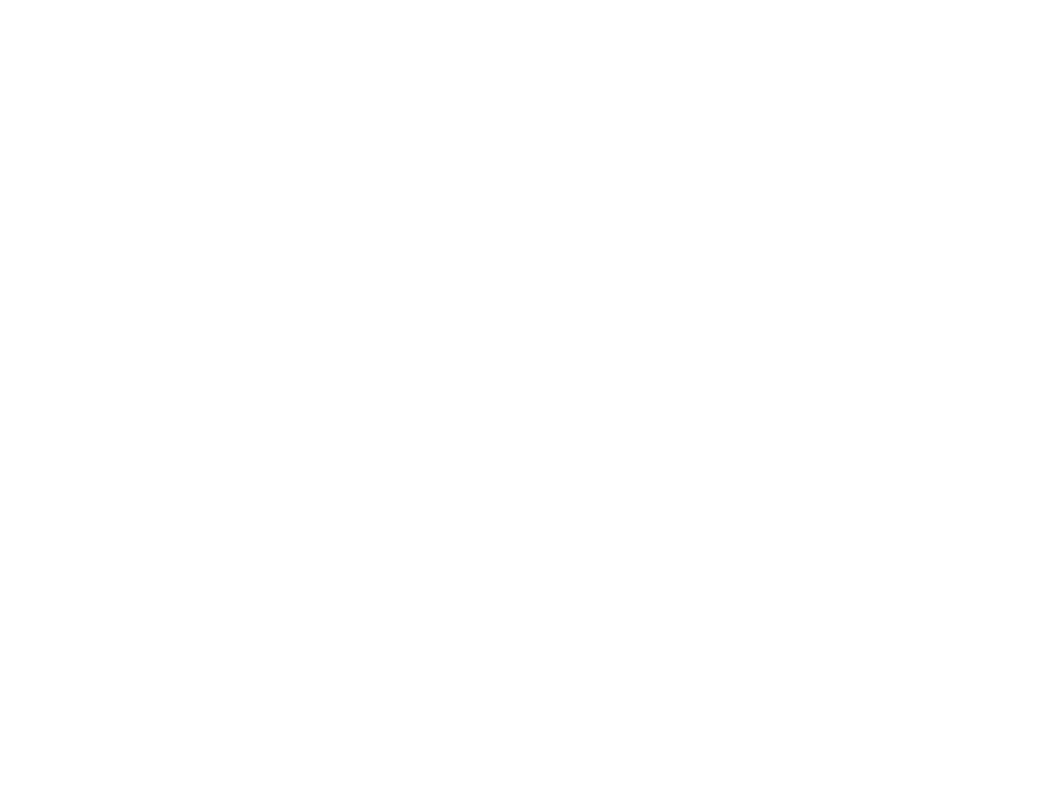
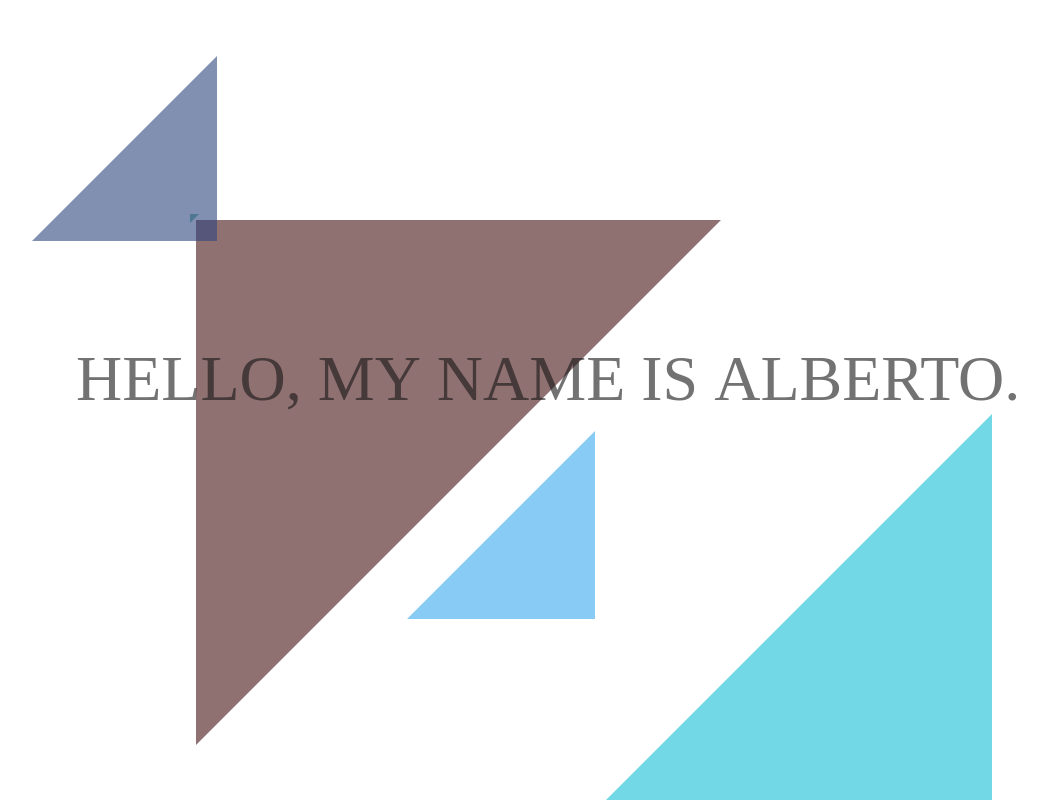
Before and after one commit to albertocc/albertocc.github.io, a plain HTML site: page index.html in a window 1280 px wide. Shown: the whole page, without its empty margins (24-1071 px from the left). Drawn offline with Linux system fonts and the light colour scheme.

Commit message:
Update index.html

```diff
--- a/index.html
+++ b/index.html
@@ -1 +1,56 @@
-<canvas id="canvas"></canvas>
+<!DOCTYPE html>
+<html>
+
+<head>
+  <title>albertocc</title>
+  <meta name="description" content="Hello, my name is alberto.">
+  <link href="https://fonts.googleapis.com/css?family=Montserrat:700" rel="stylesheet">
+  <style>
+  body {
+    margin: 0;
+    overflow: hidden;
+  }
+  </style>
+</head>
+
+<body>
+  <canvas id="canvas"></canvas>
+
+  <script>
+    var canvas = document.getElementById("canvas");
+    w = window.innerWidth;
+    h = window.innerHeight;
+    canvas.width = w;
+    canvas.height = h;
+
+    var ctx = canvas.getContext("2d");
+
+    var refresh = function() {
+      ctx.clearRect(0, 0, w, h);
+
+      for (i = 0; i < 5; i++) {
+        var x = Math.floor(Math.random() * w);
+        var y = Math.floor(Math.random() * h);
+
+        var r = Math.floor(Math.random() * 100);
+        var g = Math.floor(Math.random() * 255);
+        var b = Math.floor(Math.random() * 255);
+
+        ctx.beginPath();
+        ctx.fillStyle = "rgba(" + r + "," + g + "," + b + ",.6)";
+        ctx.moveTo(x, y);
+        ctx.lineTo(x, x);
+        ctx.lineTo(y, x);
+        ctx.fill();
+        ctx.closePath();
+      }
+      ctx.font = "4em Montserrat";
+      ctx.fillStyle = "rgba(20,20,20,.6)";
+      ctx.fillText("HELLO, MY NAME IS ALBERTO.", 100, (h/2));
+    }
+    refresh();
+    canvas.addEventListener("click", refresh, false);
+  </script>
+</body>
+
+</html>
```
